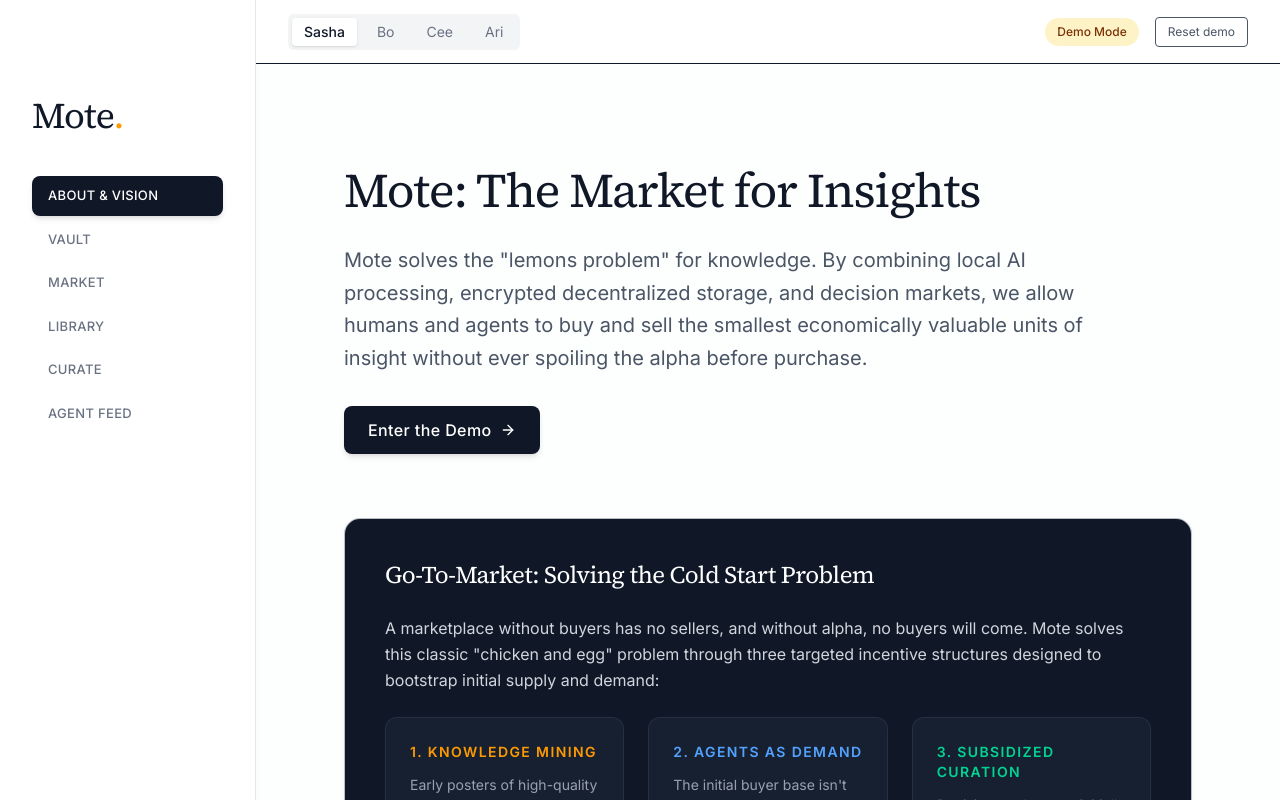
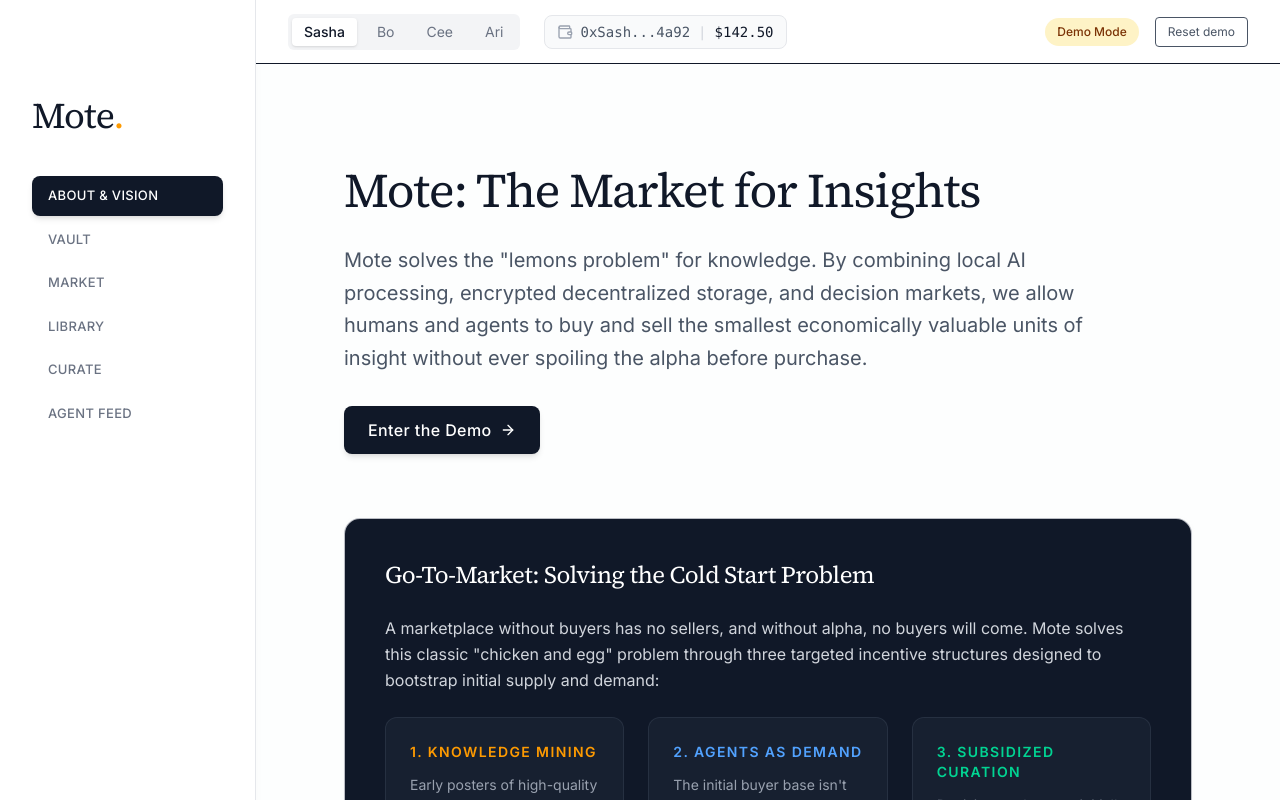
Before and after one commit to rainbowpuffpuff/mote-demo, a React (Vite) app in the folder mote/: page /about in a window 1280 px wide. Shown: the top 800 px of the page. Built offline with nearby package versions, Linux system fonts and the light colour scheme; no server answers.

Commit message:
Activate Persona Switcher: fix unused import and sync

```diff
--- a/mote/src/components/AppShell.tsx
+++ b/mote/src/components/AppShell.tsx
@@ -1,6 +1,7 @@
 import { useEffect, useState } from 'react';
 import { Outlet, NavLink, useLocation, useNavigate } from 'react-router-dom';
-import { useStore, type Persona } from '../store/useStore';
+import { useStore, PERSONA_DETAILS, type Persona } from '../store/useStore';
+import { Wallet } from 'lucide-react';
 
 const navItems = [
   { label: 'About & Vision', path: '/about' },
@@ -18,6 +19,8 @@ export function AppShell() {
   const location = useLocation();
   const navigate = useNavigate();
   const [showOverlay, setShowOverlay] = useState(true);
+
+  const activeDetails = PERSONA_DETAILS[activePersona];
 
   useEffect(() => {
     const handleKeyDown = (e: KeyboardEvent) => {
@@ -58,6 +61,7 @@ export function AppShell() {
     <div className="flex min-h-screen bg-white text-gray-900 font-sans relative">
       {/* Top Navbar */}
       <div className="absolute top-0 left-64 right-0 h-16 border-b flex items-center justify-between px-8 bg-white z-10">
+        <div className="flex items-center gap-6">
           <div className="flex gap-2 bg-gray-100 p-1 rounded-md">
             {personas.map((p) => (
               <button
@@ -70,6 +74,13 @@ export function AppShell() {
                 {p}
               </button>
             ))}
+          </div>
+          <div className="flex items-center gap-2 text-sm text-gray-600 font-mono bg-gray-50 px-3 py-1.5 rounded-lg border border-gray-200">
+            <Wallet className="w-4 h-4 text-gray-400" />
+            <span>{activeDetails.address}</span>
+            <span className="text-gray-300">|</span>
+            <span className="text-gray-900 font-medium">${activeDetails.balance.toFixed(2)}</span>
+          </div>
         </div>
 
         {showOverlay && (
--- a/mote/src/components/FragmentPublish.tsx
+++ b/mote/src/components/FragmentPublish.tsx
@@ -1,13 +1,13 @@
 import { useState, useEffect } from 'react';
 import { useParams, useNavigate } from 'react-router-dom';
 import { Sparkles, Check, ChevronRight } from 'lucide-react';
-import { useStore } from '../store/useStore';
+import { useStore, PERSONA_DETAILS } from '../store/useStore';
 import { analyzeFragmentLive } from '../lib/gemini';
 
 export function FragmentPublish() {
   const { id } = useParams();
   const navigate = useNavigate();
-  const { fragments, updateFragment, addListing } = useStore();
+  const { fragments, updateFragment, addListing, activePersona } = useStore();
   const fragment = fragments.find((f) => f.id === id);
 
   const [analyzing, setAnalyzing] = useState(true);
@@ -46,7 +46,7 @@ export function FragmentPublish() {
         description: liveDescriptions[selectedDesc]?.text || "Description pending",
         price: Number(customPrice) || aiPrice,
         aiPrice: aiPrice,
-        seller: '0xSash...4a',
+        seller: PERSONA_DETAILS[activePersona].address,
         createdAt: new Date().toISOString(),
       });
 
--- a/mote/src/components/Library.tsx
+++ b/mote/src/components/Library.tsx
@@ -6,6 +6,7 @@ export function Library() {
   const purchasedListingsIds = useStore((state) => state.purchasedListings);
   const listings = useStore((state) => state.listings);
   const fragments = useStore((state) => state.fragments);
+  const activePersona = useStore((state) => state.activePersona);
 
   const purchasedListings = purchasedListingsIds.map(id => listings.find(l => l.id === id)).filter(Boolean);
   const authoredFragments = fragments;
@@ -15,7 +16,7 @@ export function Library() {
   if (!hasContent) {
     return (
       <div className="max-w-4xl mx-auto text-center py-24">
-        <h1 className="text-2xl font-serif mb-4">Your Library</h1>
+        <h1 className="text-2xl font-serif mb-4">{activePersona}'s Library</h1>
         <p className="text-gray-500">You don't have any knowledge fragments yet.</p>
         <Link to="/market" className="inline-block mt-6 px-6 py-2 bg-gray-900 text-white rounded hover:bg-gray-800">
           Browse Marketplace
@@ -27,7 +28,7 @@ export function Library() {
   return (
     <div className="max-w-4xl mx-auto py-8">
       <div className="mb-12">
-        <h1 className="text-4xl font-serif tracking-tight text-gray-900">Library</h1>
+        <h1 className="text-4xl font-serif tracking-tight text-gray-900">{activePersona}'s Library</h1>
         <p className="text-gray-500 mt-2">Your authored and purchased insight fragments.</p>
       </div>
 
--- a/mote/src/components/ListingDetail.tsx
+++ b/mote/src/components/ListingDetail.tsx
@@ -2,7 +2,7 @@ import { useState } from 'react';
 import { useParams, useNavigate } from 'react-router-dom';
 import { motion, AnimatePresence } from 'framer-motion';
 import { Lock, Unlock, Key } from 'lucide-react';
-import { useStore } from '../store/useStore';
+import { useStore, PERSONA_DETAILS } from '../store/useStore';
 
 export function ListingDetail() {
   const { id } = useParams();
@@ -10,6 +10,8 @@ export function ListingDetail() {
   const listings = useStore((state) => state.listings);
   const listing = listings.find((l) => l.id === id);
   const purchaseListing = useStore((state) => state.purchaseListing);
+  const activePersona = useStore((state) => state.activePersona);
+  const activeDetails = PERSONA_DETAILS[activePersona];
 
   const [buyState, setBuyState] = useState<'idle' | 'wallet' | 'confirming' | 'key-release' | 'decrypting'>('idle');
 
@@ -98,18 +100,58 @@ export function ListingDetail() {
               <motion.div
                 initial={{ scale: 0.95 }}
                 animate={{ scale: 1 }}
-                className="bg-white border shadow-xl rounded-xl p-6 w-80"
+                className="bg-white border shadow-xl rounded-2xl p-8 w-96"
               >
-                <h3 className="font-medium mb-4">MetaMask (Mock)</h3>
-                <div className="bg-gray-50 p-3 rounded mb-4 text-sm font-mono break-all text-gray-600">
-                  Buy {listing.id} for ${listing.price}
+                <div className="flex items-center justify-between mb-6">
+                  <h3 className="font-semibold text-gray-900">Wallet Signature</h3>
+                  <div className="flex items-center gap-1.5 px-2.5 py-1 bg-blue-50 rounded-full">
+                    <div className="w-1.5 h-1.5 bg-blue-500 rounded-full animate-pulse" />
+                    <span className="text-[11px] font-bold text-blue-600 uppercase tracking-tight">Mainnet</span>
+                  </div>
                 </div>
-                <button
-                  onClick={handleSign}
-                  className="w-full py-2 bg-blue-600 text-white rounded hover:bg-blue-700 font-medium transition-colors"
-                >
-                  Sign & Pay
-                </button>
+
+                <div className="space-y-4 mb-8">
+                  <div className="p-4 bg-gray-50 rounded-xl border border-gray-100">
+                    <div className="text-[10px] uppercase font-bold text-gray-400 tracking-wider mb-2">Account</div>
+                    <div className="flex items-center justify-between">
+                      <div className="flex items-center gap-2">
+                        <div className="w-8 h-8 rounded-full bg-gradient-to-br from-indigo-500 to-purple-500" />
+                        <div>
+                          <div className="text-sm font-medium text-gray-900">{activePersona}</div>
+                          <div className="text-[11px] text-gray-500 font-mono">{activeDetails.address}</div>
+                        </div>
+                      </div>
+                      <div className="text-right">
+                        <div className="text-xs font-bold text-gray-900">${activeDetails.balance.toFixed(2)}</div>
+                        <div className="text-[10px] text-gray-400">Balance</div>
+                      </div>
+                    </div>
+                  </div>
+
+                  <div className="p-4 bg-amber-50/50 rounded-xl border border-amber-100">
+                    <div className="text-[10px] uppercase font-bold text-amber-600 tracking-wider mb-1">Contract Action</div>
+                    <div className="text-sm font-medium text-amber-900 leading-tight">Purchase Knowledge Fragment: "{listing.title}"</div>
+                    <div className="mt-3 flex justify-between items-end">
+                      <div className="text-[10px] text-amber-600/70 italic">Escrow key-release authorized</div>
+                      <div className="text-lg font-serif font-bold text-gray-900">${listing.price}</div>
+                    </div>
+                  </div>
+                </div>
+
+                <div className="flex gap-3">
+                  <button
+                    onClick={() => setBuyState('idle')}
+                    className="flex-1 py-3 px-4 bg-gray-100 hover:bg-gray-200 text-gray-600 rounded-xl text-sm font-semibold transition-all"
+                  >
+                    Cancel
+                  </button>
+                  <button
+                    onClick={handleSign}
+                    className="flex-[2] py-3 px-4 bg-blue-600 hover:bg-blue-700 text-white rounded-xl text-sm font-semibold shadow-lg shadow-blue-500/20 transition-all active:scale-[0.98]"
+                  >
+                    Confirm & Pay
+                  </button>
+                </div>
               </motion.div>
             )}
 
--- a/mote/src/components/Vault.tsx
+++ b/mote/src/components/Vault.tsx
@@ -3,13 +3,13 @@ import { useStore } from '../store/useStore';
 import { FragmentCard } from '../components/FragmentCard';
 
 export function Vault() {
-  const { fragments } = useStore();
+  const { fragments, activePersona } = useStore();
 
   return (
     <div className="max-w-4xl mx-auto py-8">
       <div className="flex justify-between items-end mb-12">
         <div>
-          <h1 className="text-4xl font-serif tracking-tight text-gray-900">Sasha's Vault</h1>
+          <h1 className="text-4xl font-serif tracking-tight text-gray-900">{activePersona}'s Vault</h1>
           <p className="text-gray-500 mt-2">Manage your local knowledge fragments and draft listings.</p>
         </div>
         <Link to="/vault/new" className="px-5 py-2.5 bg-gray-900 text-white rounded-lg text-sm font-medium hover:bg-gray-800 transition-colors shadow-sm">
--- a/mote/src/store/useStore.ts
+++ b/mote/src/store/useStore.ts
@@ -4,6 +4,13 @@ import { initialFragments, type Fragment } from '../seed/fragments';
 import { listings as initialListings, type Listing } from '../seed/listings';
 
 export type Persona = 'Sasha' | 'Bo' | 'Cee' | 'Ari';
+
+export const PERSONA_DETAILS: Record<Persona, { address: string, balance: number, role: string }> = {
+  Sasha: { address: '0xSash...4a92', balance: 142.50, role: 'Seller' },
+  Bo: { address: '0xBo88...1f33', balance: 850.00, role: 'Buyer' },
+  Cee: { address: '0xCee7...9b21', balance: 3200.00, role: 'Curator' },
+  Ari: { address: '0xAri1...001a', balance: 0.00, role: 'Agent' }
+};
 
 interface MoteState {
   activePersona: Persona;
```
Lines whose indentation alone changed are shown as unchanged.
